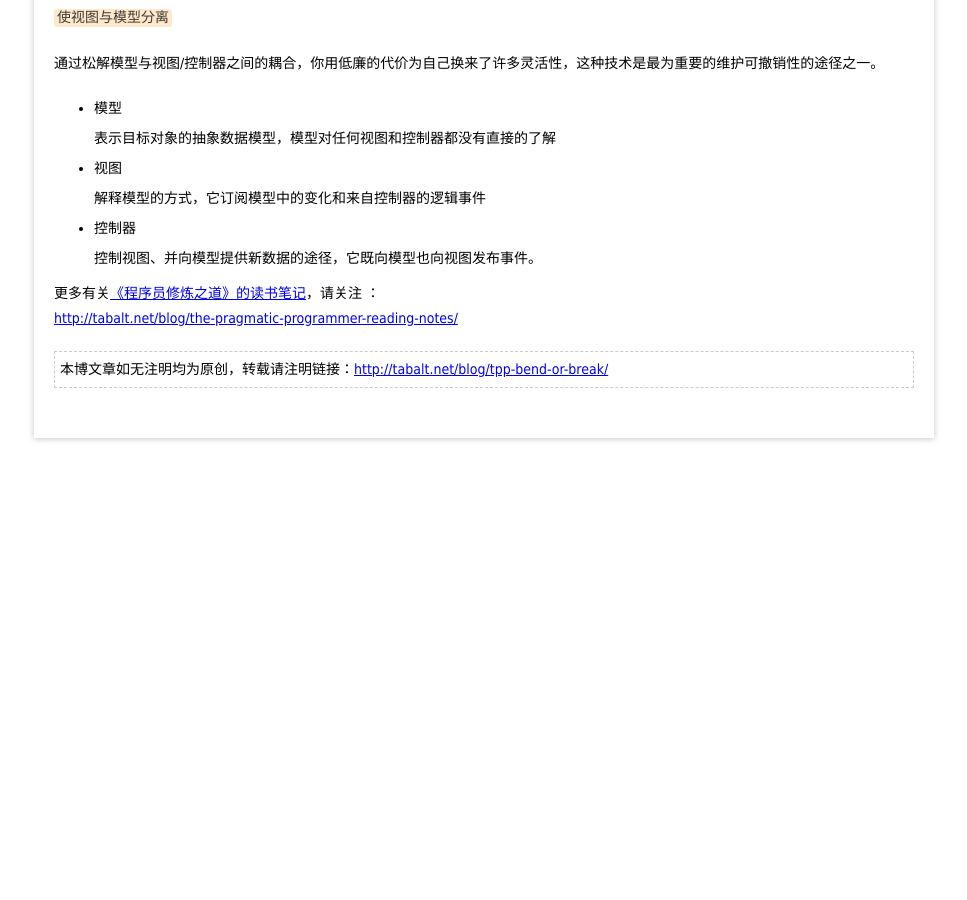
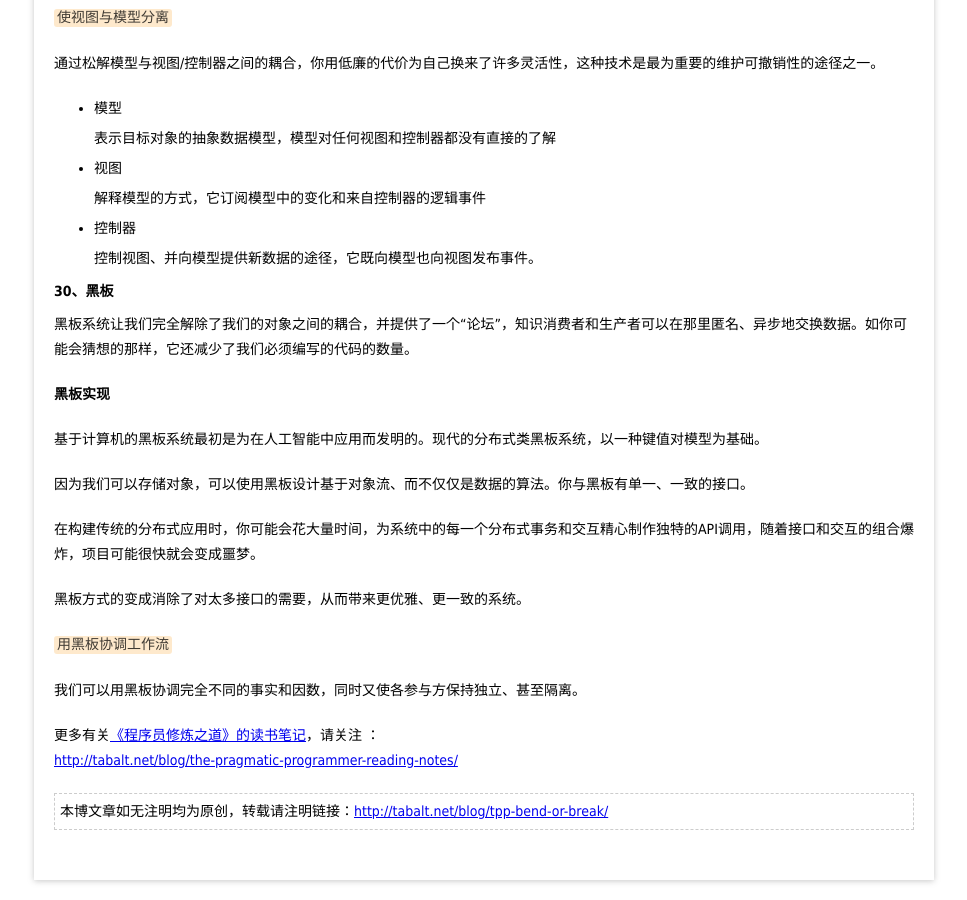
Before and after one commit to tabalt/tabalt.github.io, a Jekyll site: the page built from _posts/the-pragmatic-programmer/2014-11-25-tpp-bend-or-break.md, in a window 1280 px wide and 900 px high, scrolled down 2835 px. Shown: the whole window, without its empty margins (156-1123 px from the left). Built offline with Jekyll 4.4.1, drawn with Linux system fonts in a browser that asks for light colours; Markdown is read by kramdown in place of the engine named in the settings; comment, search, counter and statistics services are not loaded; before the commit the page ends 3293 px from its top, so only the background shows below that.

Commit message:
update blog

```diff
--- a/_posts/the-pragmatic-programmer/2014-11-25-tpp-bend-or-break.md
+++ b/_posts/the-pragmatic-programmer/2014-11-25-tpp-bend-or-break.md
@@ -142,7 +142,24 @@ OTLP架构综览：
 	控制视图、并向模型提供新数据的途径，它既向模型也向视图发布事件。
 
 
+#### 30、黑板
 
+黑板系统让我们完全解除了我们的对象之间的耦合，并提供了一个“论坛”，知识消费者和生产者可以在那里匿名、异步地交换数据。如你可能会猜想的那样，它还减少了我们必须编写的代码的数量。
+
+**黑板实现**
+
+基于计算机的黑板系统最初是为在人工智能中应用而发明的。现代的分布式类黑板系统，以一种键值对模型为基础。
+
+因为我们可以存储对象，可以使用黑板设计基于对象流、而不仅仅是数据的算法。你与黑板有单一、一致的接口。
+
+在构建传统的分布式应用时，你可能会花大量时间，为系统中的每一个分布式事务和交互精心制作独特的API调用，随着接口和交互的组合爆炸，项目可能很快就会变成噩梦。
+
+黑板方式的变成消除了对太多接口的需要，从而带来更优雅、更一致的系统。
+
+
+`用黑板协调工作流`
+
+我们可以用黑板协调完全不同的事实和因数，同时又使各参与方保持独立、甚至隔离。
 
 
 更多有关[《程序员修炼之道》的读书笔记](http://tabalt.net/blog/the-pragmatic-programmer-reading-notes/)，请关注 ：
```
